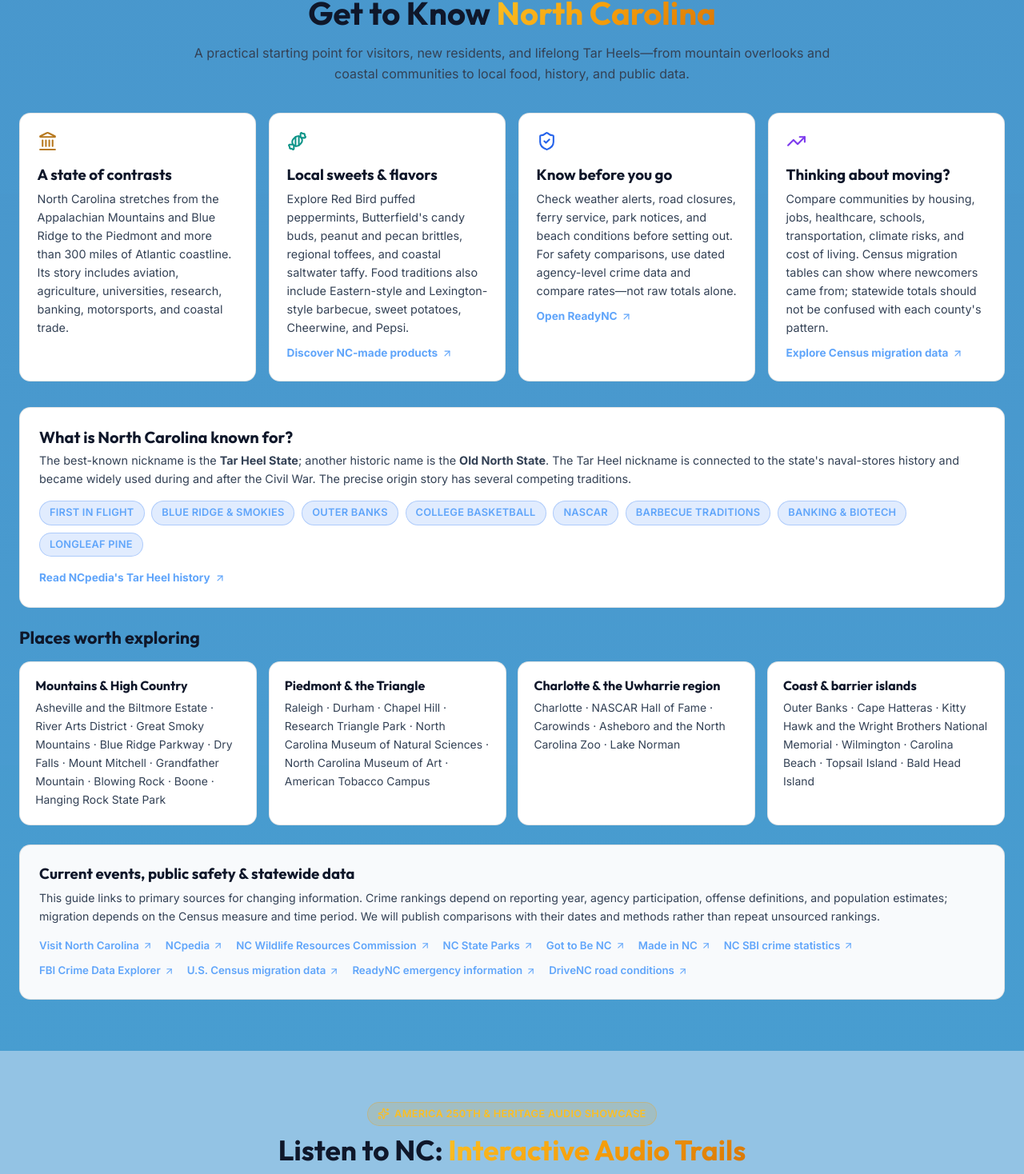
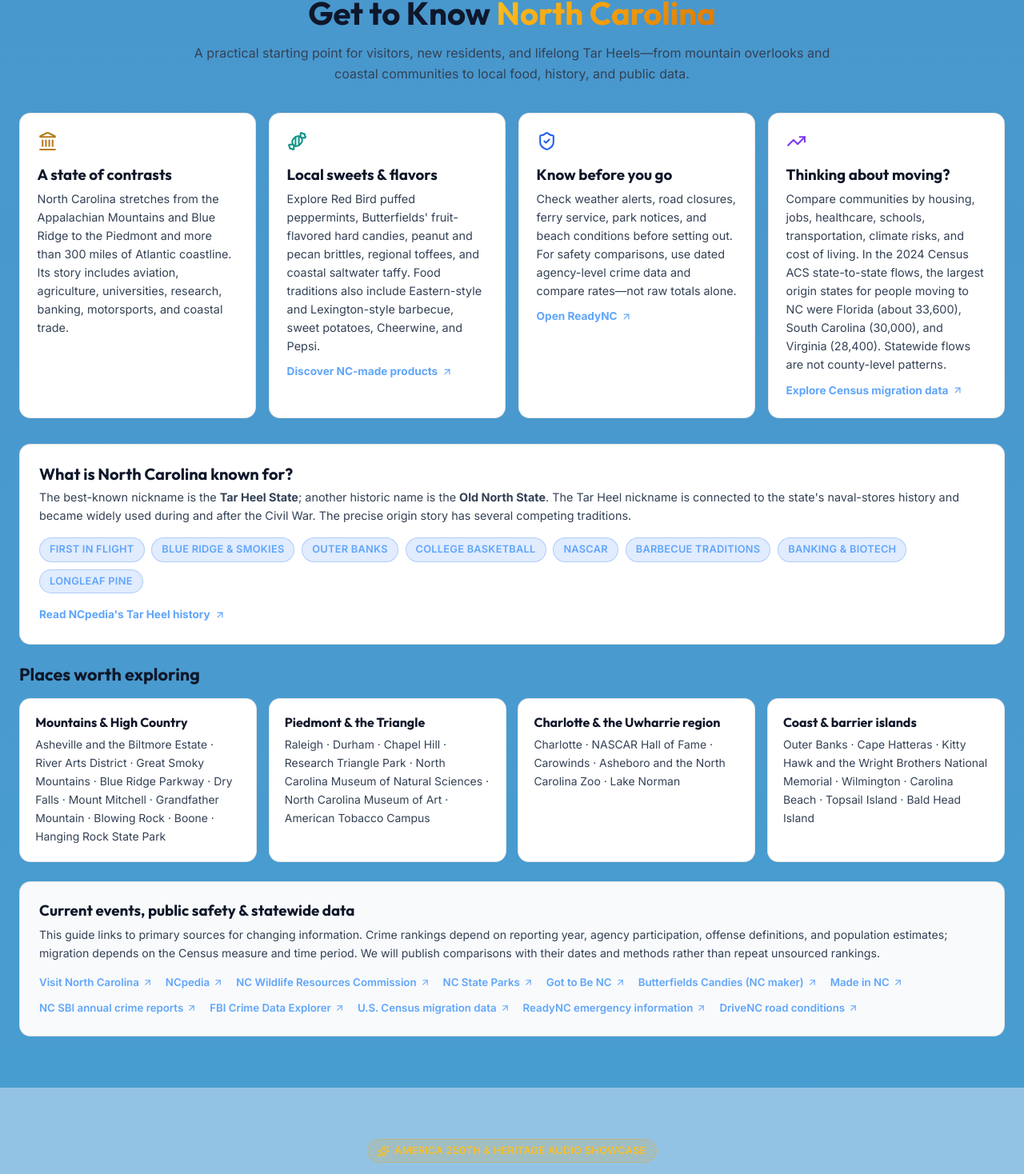
Before and after one commit to SkwirlRogers/nc-travelguide, a React (Vite) app: page / in a window 1280 px wide. Shown: the part 5119-6587 px from the top of the page at 80% size. Built offline with nearby package versions, Linux system fonts and the light colour scheme; no server answers.

Commit message:
Add sourced NC migration context and official candy and crime links

```diff
--- a/src/components/NCEssentialsGuide.jsx
+++ b/src/components/NCEssentialsGuide.jsx
@@ -7,8 +7,9 @@ const sourceLinks = [
   { label: 'NC Wildlife Resources Commission', href: 'https://www.ncwildlife.gov/' },
   { label: 'NC State Parks', href: 'https://www.ncparks.gov/' },
   { label: 'Got to Be NC', href: 'https://gottobenc.com/' },
+  { label: 'Butterfields Candies (NC maker)', href: 'https://butterfieldscandies.com/' },
   { label: 'Made in NC', href: 'https://madeinnc.com/' },
-  { label: 'NC SBI crime statistics', href: 'https://www.ncsbi.gov/SSRV?report=/UCR/IndexOffensesByAgencyInCounty' },
+  { label: 'NC SBI annual crime reports', href: 'https://ncsbi.gov/Services/Crime-Statistics/Crime-in-North-Carolina-Annual-Summaries' },
   { label: 'FBI Crime Data Explorer', href: 'https://cde.ucr.cjis.gov/' },
   { label: 'U.S. Census migration data', href: 'https://www.census.gov/topics/population/migration.html' },
   { label: 'ReadyNC emergency information', href: 'https://www.readync.gov/' },
@@ -41,7 +42,7 @@ export default function NCEssentialsGuide() {
           <article className="glass-card" style={{ padding: '1.35rem', background: '#fff' }}>
             <Candy size={25} color="#0d9488" />
             <h3 style={{ margin: '0.65rem 0 0.4rem', color: 'var(--text-primary)' }}>Local sweets & flavors</h3>
-            <p style={{ color: 'var(--text-secondary)', fontSize: '0.9rem', lineHeight: 1.6 }}>Explore Red Bird puffed peppermints, Butterfield's candy buds, peanut and pecan brittles, regional toffees, and coastal saltwater taffy. Food traditions also include Eastern-style and Lexington-style barbecue, sweet potatoes, Cheerwine, and Pepsi.</p>
+            <p style={{ color: 'var(--text-secondary)', fontSize: '0.9rem', lineHeight: 1.6 }}>Explore Red Bird puffed peppermints, Butterfields' fruit-flavored hard candies, peanut and pecan brittles, regional toffees, and coastal saltwater taffy. Food traditions also include Eastern-style and Lexington-style barbecue, sweet potatoes, Cheerwine, and Pepsi.</p>
             <a href="https://gottobenc.com/" target="_blank" rel="noopener noreferrer" style={{ display: 'inline-flex', alignItems: 'center', gap: '0.3rem', marginTop: '0.65rem', color: 'var(--accent-blue-light)', fontWeight: 650, fontSize: '0.85rem' }}>Discover NC-made products <ArrowUpRight size={14} /></a>
           </article>
           <article className="glass-card" style={{ padding: '1.35rem', background: '#fff' }}>
@@ -53,7 +54,7 @@ export default function NCEssentialsGuide() {
           <article className="glass-card" style={{ padding: '1.35rem', background: '#fff' }}>
             <TrendingUp size={25} color="#7c3aed" />
             <h3 style={{ margin: '0.65rem 0 0.4rem', color: 'var(--text-primary)' }}>Thinking about moving?</h3>
-            <p style={{ color: 'var(--text-secondary)', fontSize: '0.9rem', lineHeight: 1.6 }}>Compare communities by housing, jobs, healthcare, schools, transportation, climate risks, and cost of living. Census migration tables can show where newcomers came from; statewide totals should not be confused with each county's pattern.</p>
+            <p style={{ color: 'var(--text-secondary)', fontSize: '0.9rem', lineHeight: 1.6 }}>Compare communities by housing, jobs, healthcare, schools, transportation, climate risks, and cost of living. In the 2024 Census ACS state-to-state flows, the largest origin states for people moving to NC were Florida (about 33,600), South Carolina (30,000), and Virginia (28,400). Statewide flows are not county-level patterns.</p>
             <a href="https://www.census.gov/topics/population/migration.html" target="_blank" rel="noopener noreferrer" style={{ display: 'inline-flex', alignItems: 'center', gap: '0.3rem', marginTop: '0.65rem', color: 'var(--accent-blue-light)', fontWeight: 650, fontSize: '0.85rem' }}>Explore Census migration data <ArrowUpRight size={14} /></a>
           </article>
         </div>
```
